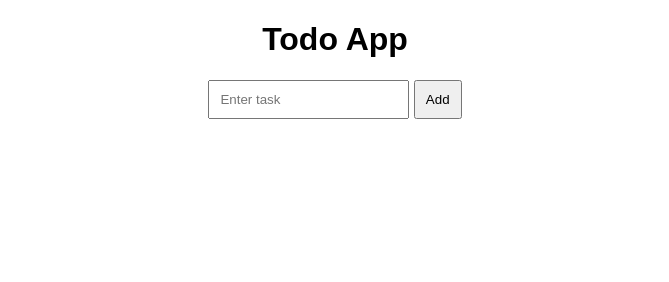
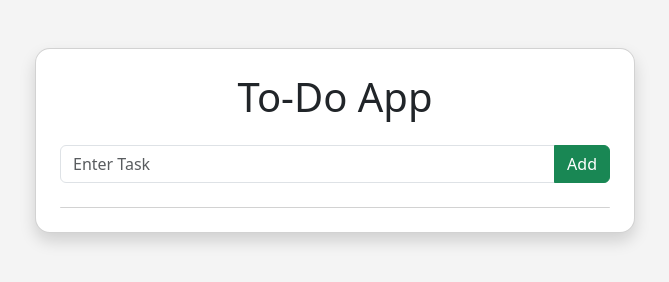
Before and after one commit to ankitredeemcode72-jpg/Todo-App, a plain HTML site: page index.html in a window 1280 px wide. Shown: the whole page, without its empty margins (305-974 px from the left). Drawn offline with nearby package versions, Linux system fonts and the light colour scheme.

Commit message:
Day 2 Todo UI design

```diff
--- a/index.html
+++ b/index.html
@@ -1,21 +1,53 @@
 <!DOCTYPE html>
 <html>
 <head>
+    <meta charset="UTF-8">
+<meta name="viewport" content="width=device-width, initial-scale=1.0">
+
+<link href="https://cdn.jsdelivr.net/npm/bootstrap@5.3.3/dist/css/bootstrap.min.css" rel="stylesheet">
     <title>Todo App</title>
     <link rel="stylesheet" href="style.css">
 </head>
 
 <body>
 
-    <h1>Todo App</h1>
+<div class="container mt-5">
 
-    <input type="text" id="taskInput" placeholder="Enter task">
+    <div class="card shadow p-4">
 
-    <button onclick="addTask()">Add</button>
+        <h1 class="text-center mb-4">
+            To-Do App
+        </h1>
 
-    <ul id="taskList"></ul>
+        <div class="input-group">
 
-    <script src="script.js"></script>
+            <input
+            type="text"
+            id="taskInput"
+            class="form-control"
+            placeholder="Enter Task">
+
+            <button
+            class="btn btn-success"
+            onclick="addTask()">
+
+            Add
+
+            </button>
+
+        </div>
+
+        <ul
+        id="taskList"
+        class="list-group mt-4">
+
+        </ul>
+
+    </div>
+
+</div>
+
+<script src="script.js"></script>
 
 </body>
 </html>
--- a/script.js
+++ b/script.js
@@ -1,8 +1,26 @@
 function addTask() {
-    let task = document.getElementById("taskInput").value;
 
-    let li = document.createElement("li");
+    let task =
+    document.getElementById("taskInput").value;
+
+    if(task===""){
+        alert("Please enter a task");
+        return;
+    }
+
+    let li =
+    document.createElement("li");
+
+    li.className =
+    "list-group-item";
+
     li.innerText = task;
 
-    document.getElementById("taskList").appendChild(li);
+    document
+    .getElementById("taskList")
+    .appendChild(li);
+
+    document
+    .getElementById("taskInput")
+    .value = "";
 }
--- a/style.css
+++ b/style.css
@@ -1,16 +1,9 @@
-body {
-    font-family: Arial;
-    text-align: center;
+body{
+    background:#f4f4f4;
 }
 
-input {
-    padding: 10px;
+.card{
+    max-width:600px;
+    margin:auto;
+    border-radius:15px;
 }
-
-button {
-    padding: 10px;
-}
-
-li {
-    margin: 10px;
-}
```
Also changed, not shown: Screenshots/day 2/Screenshot 2026-06-05 214119.png (added), Screenshots/day 2/Screenshot 2026-06-05 214134.png (added), Screenshots/day 2/Screenshot 2026-06-05 214148.png (added).
